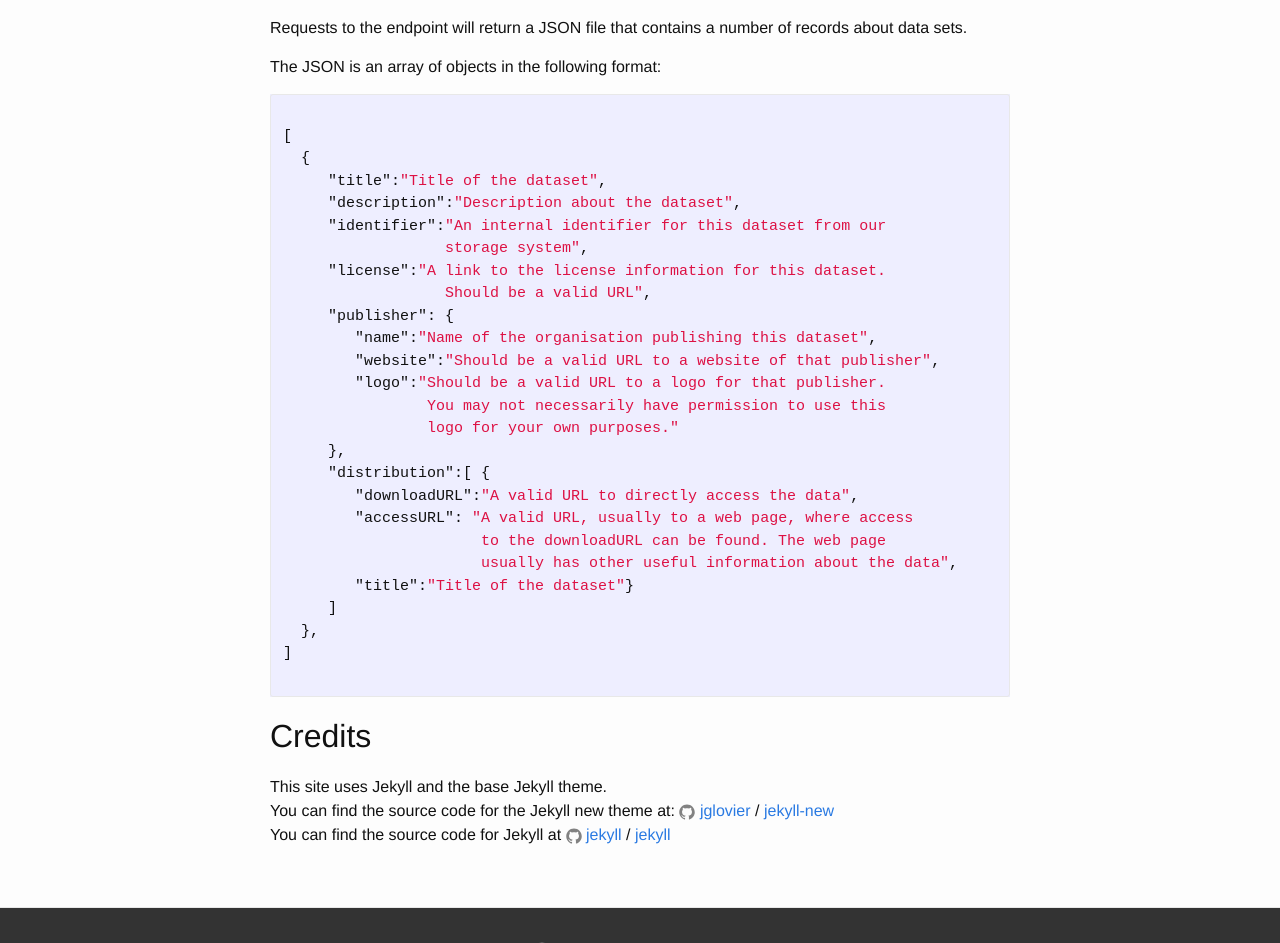
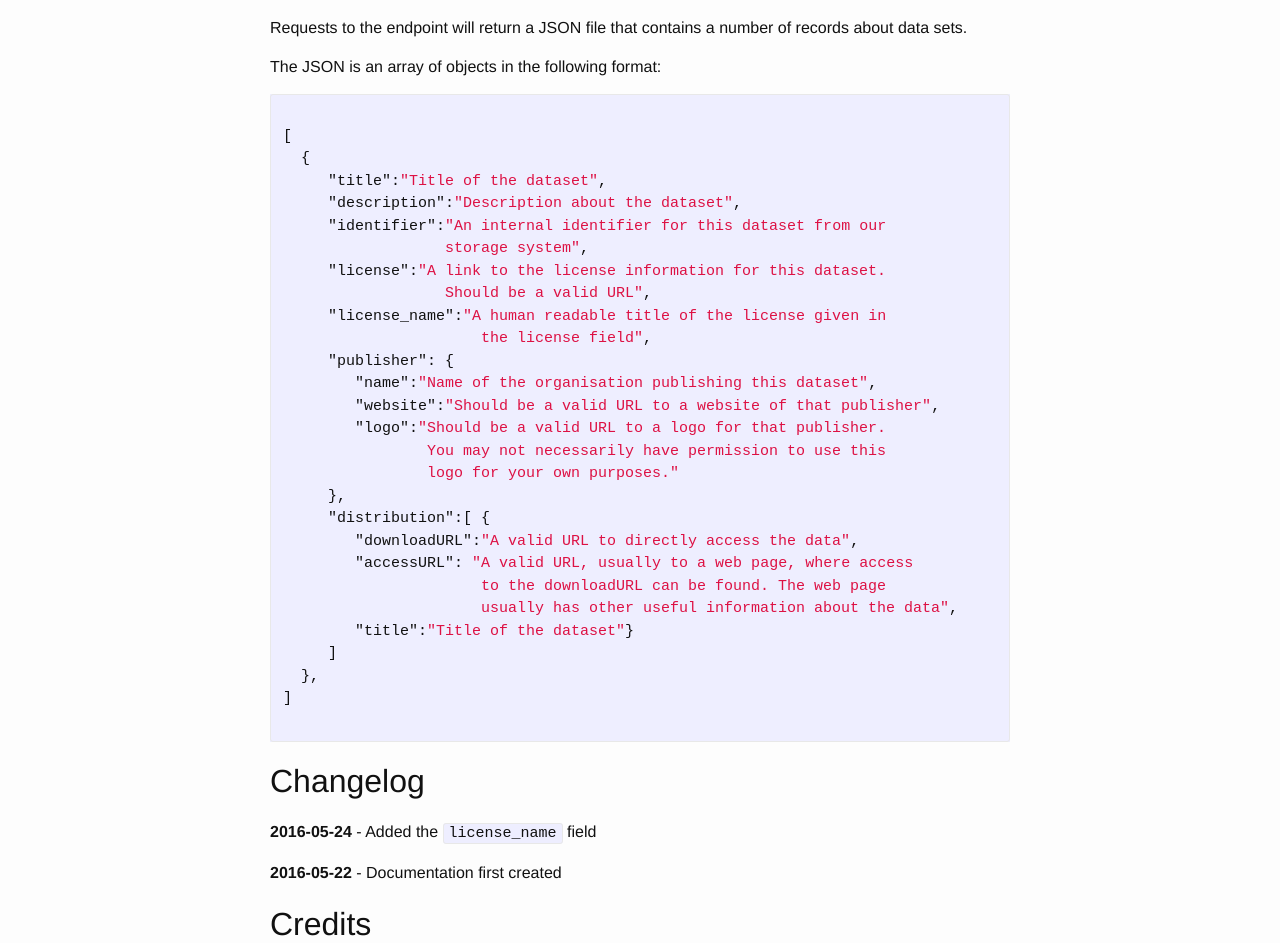
Before and after one commit to ThreeSixtyGiving/getdata, a Jekyll site: the page built from index.md, in a window 1280 px wide and 1400 px high. Shown: the part 457-1400 px from the top of the window. Built offline with Jekyll 4.4.1, drawn with Linux system fonts in a browser that asks for light colours.

Commit message:
Adds the license_name field to the documentation
The licence-name field was added to the JSON output yesterday
This documents that it is now available

```diff
--- a/index.md
+++ b/index.md
@@ -23,6 +23,8 @@ The JSON is an array of objects in the following format:
                   storage system",
      "license":"A link to the license information for this dataset.
                   Should be a valid URL",
+     "license_name":"A human readable title of the license given in
+                      the license field",
      "publisher": {
         "name":"Name of the organisation publishing this dataset",
         "website":"Should be a valid URL to a website of that publisher",
@@ -42,6 +44,11 @@ The JSON is an array of objects in the following format:
 
 ~~~
 
+## Changelog
+
+**2016-05-24** - Added the `license_name` field
+
+**2016-05-22** - Documentation first created
 
 ## Credits
 This site uses Jekyll and the base Jekyll theme.
```
